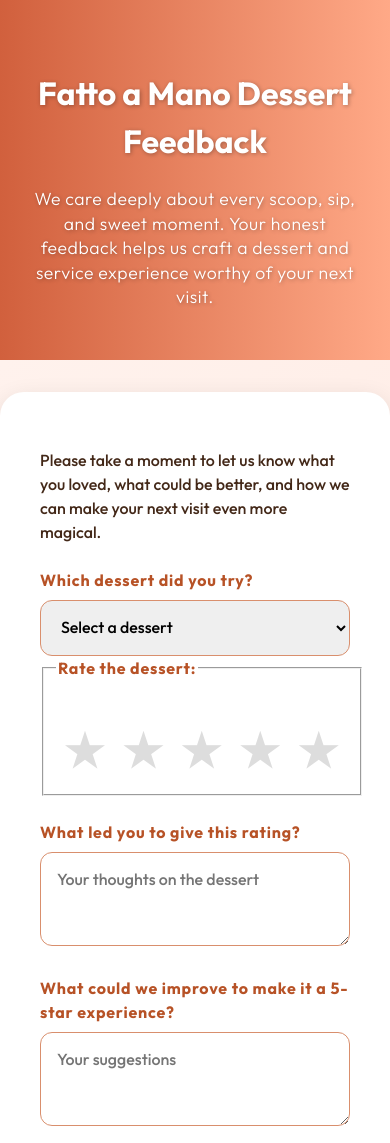
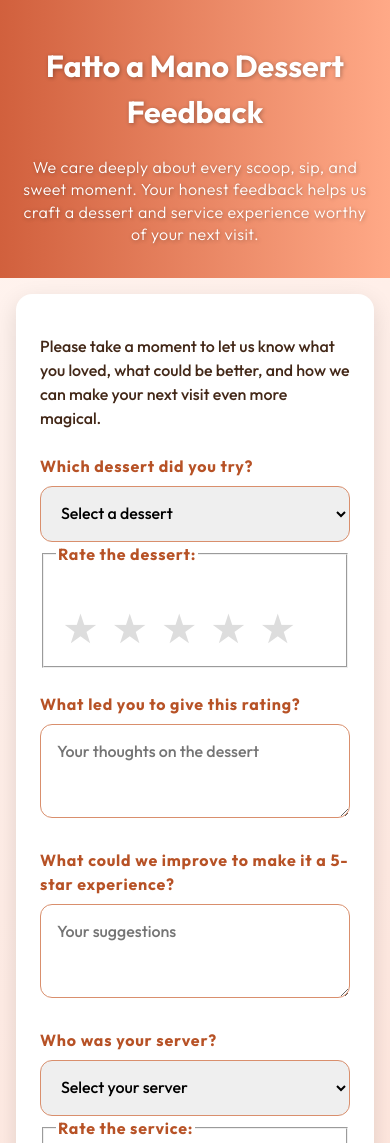
Before and after one commit to Webder1/14, a plain HTML site: page index.html in a window 390 px wide. Shown: the top 1143 px of the page. Drawn offline with Linux system fonts and the light colour scheme.

Commit message:
Update styles.css

```diff
--- a/styles.css
+++ b/styles.css
@@ -132,3 +132,33 @@ select:focus, textarea:focus, input[type="email"]:focus {
   transform: scale(1.03);
   box-shadow: 0 8px 20px rgba(127, 47, 16, 0.8);
 }
+
+/* Responsive tweaks */
+@media (max-width: 768px) {
+  .container {
+    margin: 1rem;
+    padding: 1.5rem;
+    border-radius: 1rem;
+  }
+
+  .stars {
+    font-size: 2.2rem;
+  }
+
+  header {
+    padding: 1.5rem 1rem 1rem;
+  }
+
+  header h1 {
+    font-size: 1.9rem;
+  }
+
+  header p.intro-text {
+    font-size: 1rem;
+  }
+
+  .submit-btn {
+    font-size: 1.1rem;
+    padding: 1rem;
+  }
+}
```
